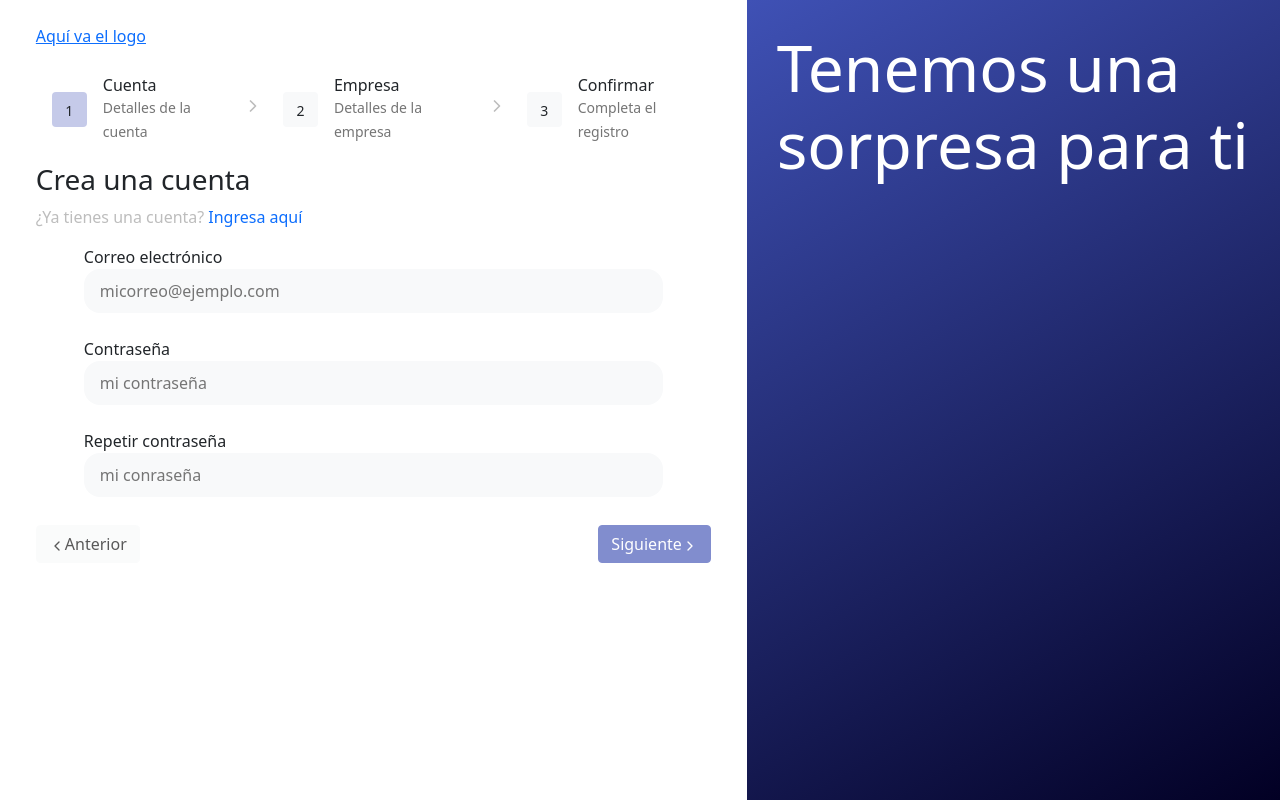
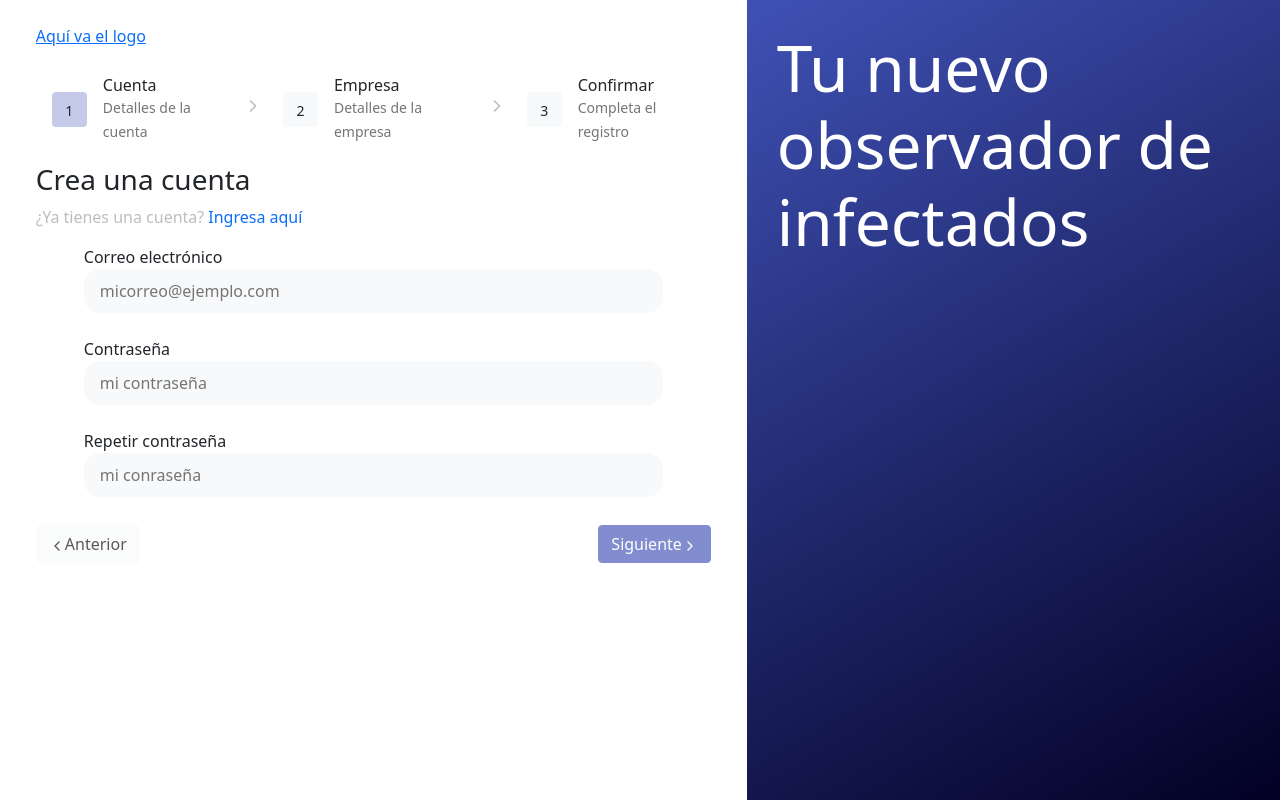
Before and after one commit to AngelDiazMera/covserver_back_office, a React (Create React App) app: page /login in a window 1280 px wide. Built offline with nearby package versions, Linux system fonts and the light colour scheme.

Commit message:
new message on register page

```diff
--- a/src/pages/login_page/loginPage.tsx
+++ b/src/pages/login_page/loginPage.tsx
@@ -24,7 +24,7 @@ function LoginPage() {
                 </div>
                 <div className="col-12 col-lg-5 p-0 order-first order-lg-last">
                     <Background>
-                        <BigHeader>Tenemos una sorpresa para ti</BigHeader>
+                        <BigHeader>Tu nuevo observador de infectados</BigHeader>
                     </Background>
                 </div>
             </div>
```
